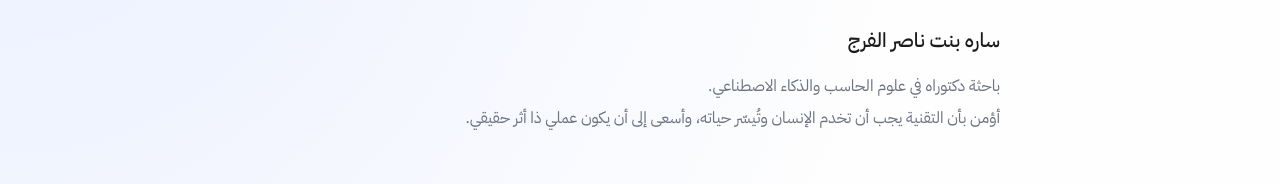
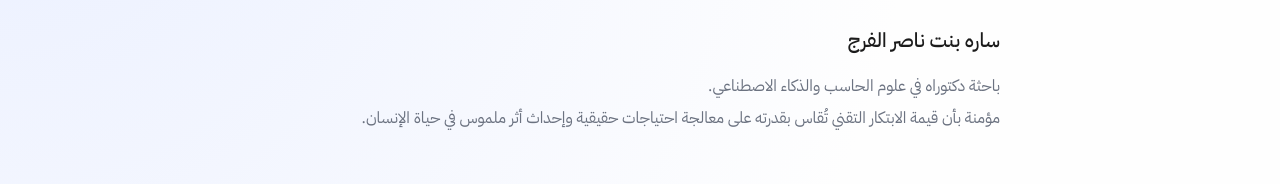
Before and after one commit to SaraAlfaraj/sara-website, a Next.js app: page /about in a window 1280 px wide. Shown: the part 205-389 px from the top of the page. Built offline with nearby package versions, Linux system fonts and the light colour scheme; no server answers.

Commit message:
تحديث نبذة "من أنا" ورابط جوان للقرطاسية والتصميم
- تعديل نص النبذة الشخصية
- تحديث رابط جوان إلى متجر سلة الجديد

```diff
--- a/content/about.ts
+++ b/content/about.ts
@@ -2,7 +2,7 @@ export const about = {
   name: "سارة",
   headline: "ساره بنت ناصر الفرج",
   bio: `باحثة دكتوراه في علوم الحاسب والذكاء الاصطناعي.
-أؤمن بأن التقنية يجب أن تخدم الإنسان وتُيسّر حياته، وأسعى إلى أن يكون عملي ذا أثر حقيقي.`,
+مؤمنة بأن قيمة الابتكار التقني تُقاس بقدرته على معالجة احتياجات حقيقية وإحداث أثر ملموس في حياة الإنسان.`,
   values: [
     "الذكاء الاصطناعي",
     "الرؤية الحاسوبية",
--- a/content/experience.ts
+++ b/content/experience.ts
@@ -22,6 +22,6 @@ export const experience: ExperienceItem[] = [
     period: "2011 — 2022",
     description:
       "إدارة متكاملة لمتجر القرطاسية والتصميم، شملت العمليات اليومية وتطوير المنتجات والتسويق وبناء علاقات العملاء.",
-    url: "https://aljawan.net",
+    url: "https://salla.sa/aljawan",
   },
 ];
```
